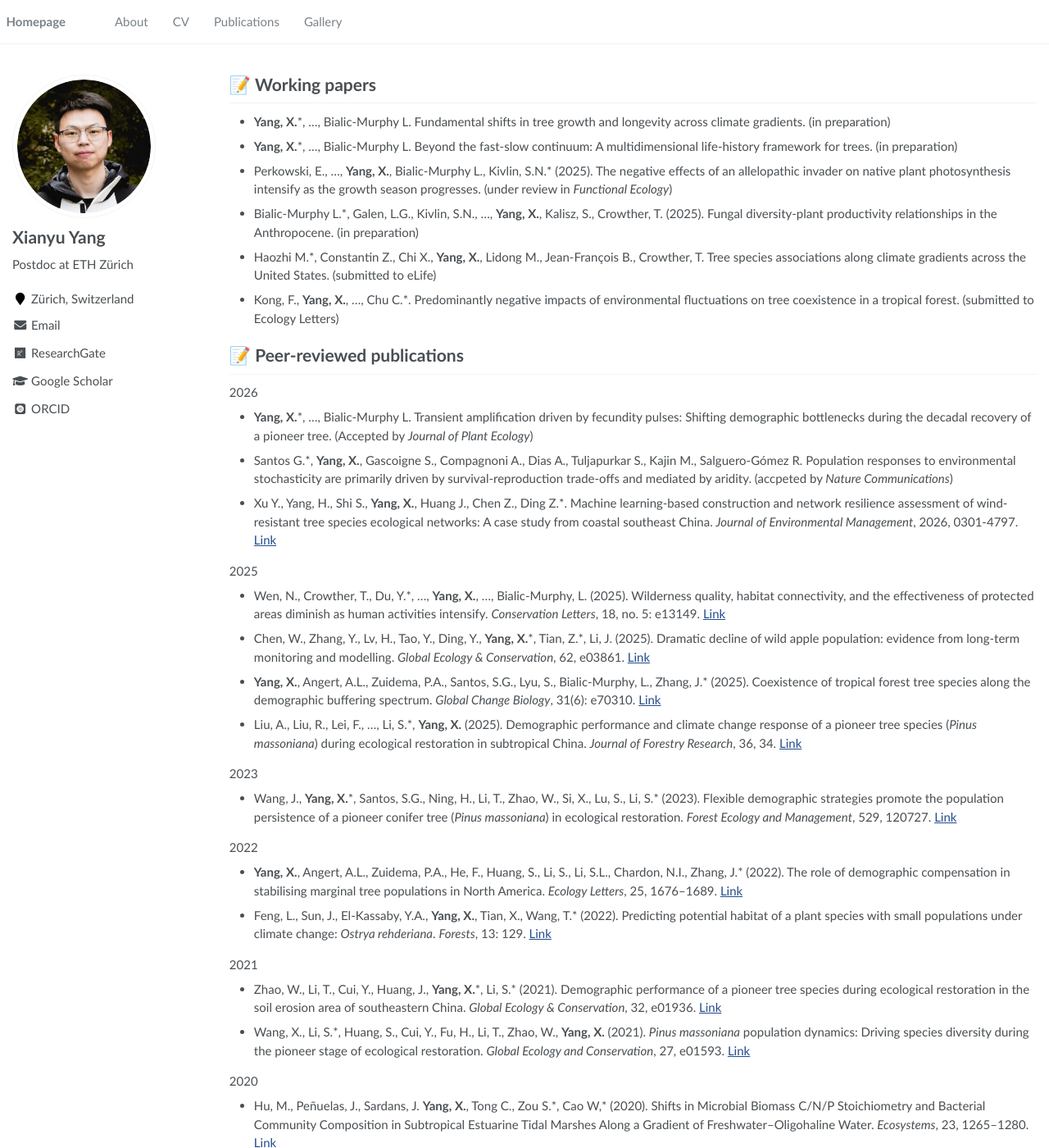
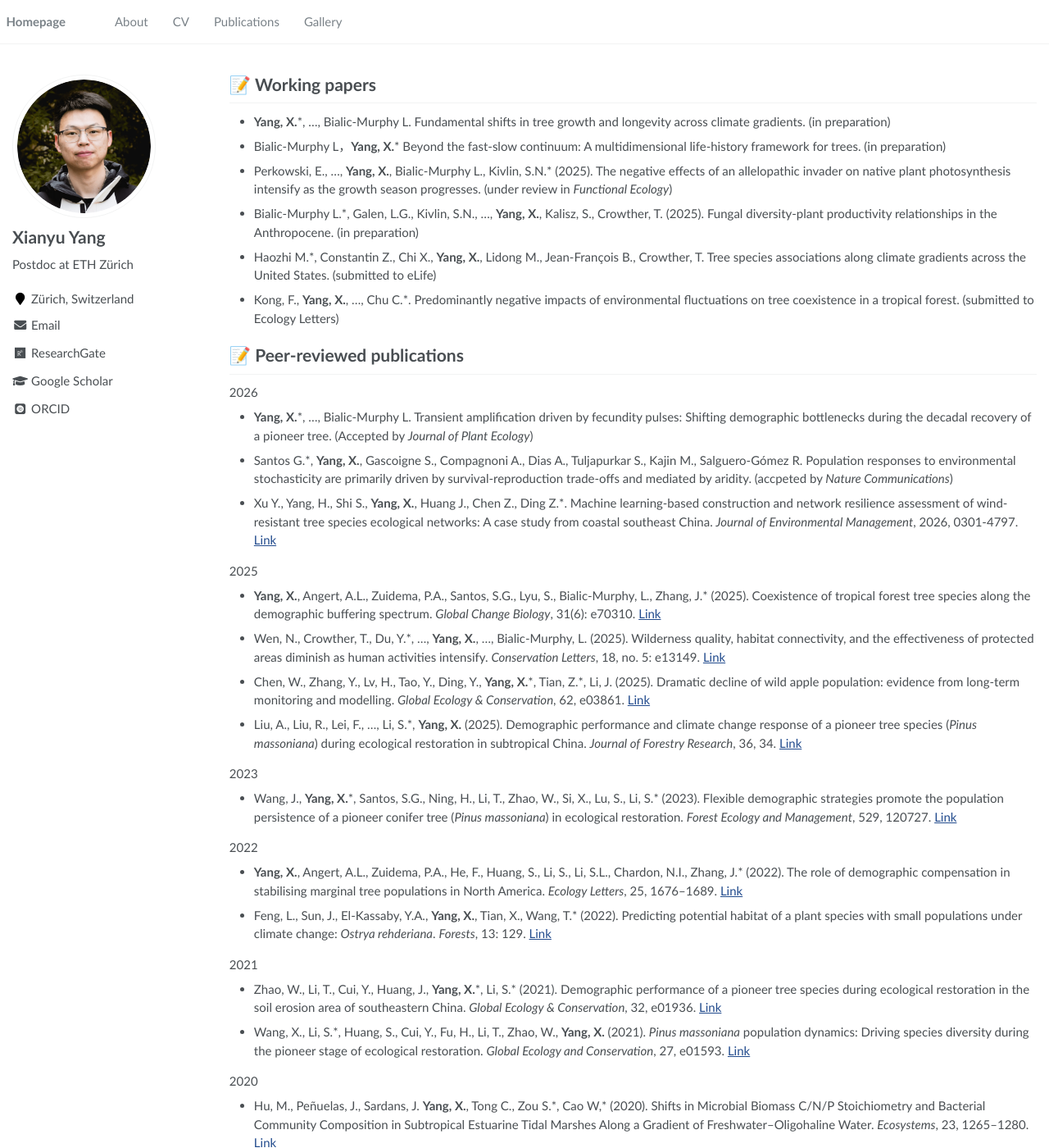
Before and after one commit to Xianyu-Yang/xianyu-yang.github.io, a Jekyll site: the page built from _pages/publications.md, in a window 1280 px wide and 1400 px high. Shown: the whole window at 82% size. Built offline with Jekyll 4.4.1, drawn with Linux system fonts in a browser that asks for light colours; some web fonts are replaced.

```diff
--- a/_pages/publications.md
+++ b/_pages/publications.md
@@ -8,7 +8,7 @@ author_profile: true
 # 📝 Working papers
 - **Yang, X.**\*, ..., Bialic-Murphy L. Fundamental shifts in tree growth and longevity across climate gradients. (in preparation)
 
-- **Yang, X.**\*, ..., Bialic-Murphy L. Beyond the fast-slow continuum: A multidimensional life-history framework for trees. (in preparation)
+- Bialic-Murphy L，**Yang, X.**\* Beyond the fast-slow continuum: A multidimensional life-history framework for trees. (in preparation)
 
 - Perkowski, E., ..., **Yang, X.**, Bialic-Murphy L., Kivlin, S.N.\* (2025). The negative effects of an allelopathic invader on native plant photosynthesis intensify as the growth season progresses. (under review in _Functional Ecology_)
 
@@ -21,7 +21,6 @@ author_profile: true
 # 📝 Peer-reviewed publications
 
 2026
-
 -	**Yang, X.**\*, ..., Bialic-Murphy L. Transient amplification driven by fecundity pulses: Shifting demographic bottlenecks during the decadal recovery of a pioneer tree. (Accepted by _Journal of Plant Ecology_)
 
 -	Santos G.\*, **Yang, X.**, Gascoigne S., Compagnoni A., Dias A., Tuljapurkar S., Kajin M., Salguero-Gómez R. Population responses to environmental stochasticity are primarily driven by survival-reproduction trade-offs and mediated by aridity. (accpeted by _Nature Communications_)
@@ -29,11 +28,11 @@ author_profile: true
 -	Xu Y., Yang, H., Shi S., **Yang, X.**, Huang J., Chen Z., Ding Z.\*. Machine learning-based construction and network resilience assessment of wind-resistant tree species ecological networks: A case study from coastal southeast China. _Journal of Environmental Management_, 2026, 0301-4797. [Link](https://www.sciencedirect.com/science/article/pii/S0301479726007723?dgcid=coauthor){:target="_blank"}
 
 2025
+-  **Yang, X.**, Angert, A.L., Zuidema, P.A., Santos, S.G., Lyu, S., Bialic-Murphy, L., Zhang, J.\* (2025). Coexistence of tropical forest tree species along the demographic buffering spectrum. _Global Change Biology_, 31(6): e70310. [Link](https://onlinelibrary.wiley.com/doi/10.1111/gcb.70310){:target="_blank"}
+
 - Wen, N., Crowther, T., Du, Y.\*, ..., **Yang, X.**, ..., Bialic-Murphy, L. (2025). Wilderness quality, habitat connectivity, and the effectiveness of protected areas diminish as human activities intensify. _Conservation Letters_, 18, no. 5: e13149. [Link](https://conbio.onlinelibrary.wiley.com/doi/10.1111/conl.13149){:target="_blank"}
 
 - Chen, W., Zhang, Y., Lv, H., Tao, Y., Ding, Y., **Yang, X.**\*, Tian, Z.\*, Li, J. (2025). Dramatic decline of wild apple population: evidence from long-term monitoring and modelling.  _Global Ecology & Conservation_, 62, e03861. [Link](https://www.sciencedirect.com/science/article/pii/S2351989425004627?via%3Dihub){:target="_blank"}
-
--  **Yang, X.**, Angert, A.L., Zuidema, P.A., Santos, S.G., Lyu, S., Bialic-Murphy, L., Zhang, J.\* (2025). Coexistence of tropical forest tree species along the demographic buffering spectrum. _Global Change Biology_, 31(6): e70310. [Link](https://onlinelibrary.wiley.com/doi/10.1111/gcb.70310){:target="_blank"}
 
 - Liu, A., Liu, R., Lei, F., ..., Li, S.\*, **Yang, X.** (2025). Demographic performance and climate change response of a pioneer tree species (*Pinus massoniana*) during ecological restoration in subtropical China. _Journal of Forestry Research_, 36, 34. [Link](https://link.springer.com/article/10.1007/s11676-025-01831-0){:target="_blank"}
 
```
